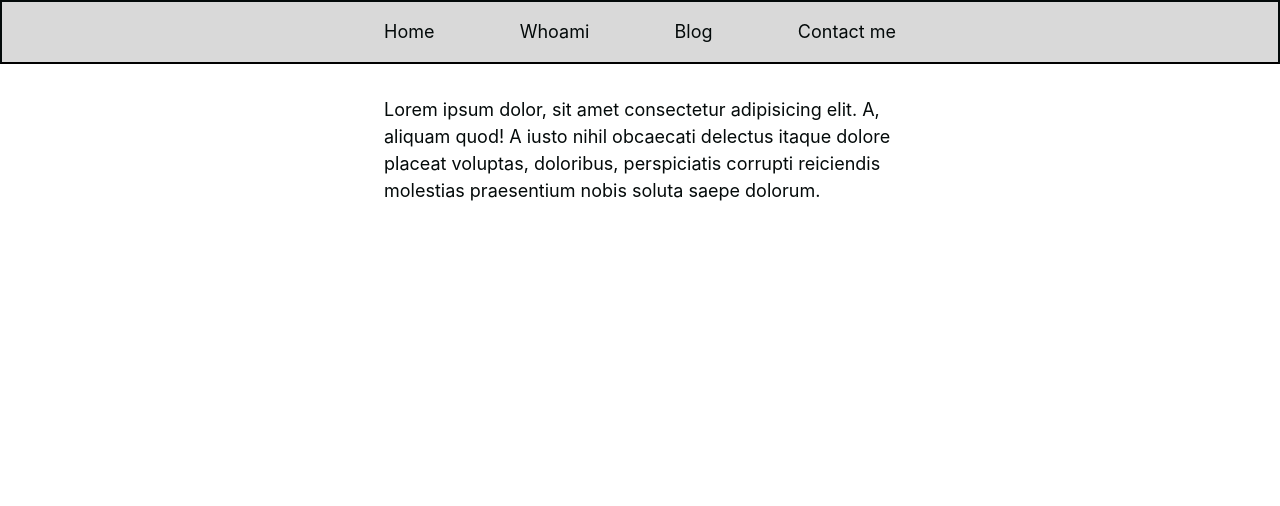
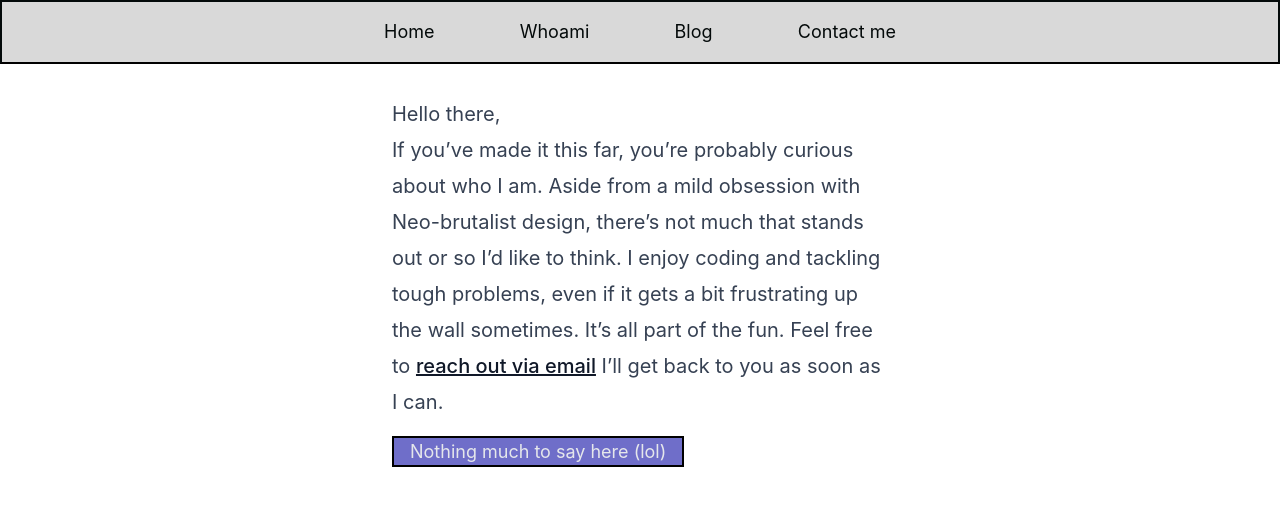
Before and after one commit to brian-mati/portfolio, a SvelteKit app: page /whoami in a window 1280 px wide. Shown: the top 506 px of the page. Built offline with nearby package versions, Linux system fonts and the light colour scheme; a web font is replaced by a local one.

Commit message:
page content complete and /store replaced with #page/state for view transitions

```diff
--- a/package.json
+++ b/package.json
@@ -26,6 +26,7 @@
 		"@sveltejs/kit": "^2.16.0",
 		"@sveltejs/vite-plugin-svelte": "^5.0.0",
 		"@tailwindcss/forms": "^0.5.9",
+		"@tailwindcss/typography": "^0.5.16",
 		"@tailwindcss/vite": "^4.0.0",
 		"@types/node": "^22",
 		"bits-ui": "^2.6.2",
--- a/src/app.css
+++ b/src/app.css
@@ -30,6 +30,7 @@
 
 @import 'tailwindcss';
 @plugin '@tailwindcss/forms';
+@plugin "@tailwindcss/typography";
 @plugin 'tailwind-scrollbar' {
 	nocompatible: true;
 	preferredstrategy: 'pseudoelements';
@@ -41,6 +42,8 @@
 	--color-light-primary: #4bbcb1;
 	--color-light-secondary: #93a8d7;
 	--color-light-accent: #6f6ec9;
+
+	--color-light-errors: #e45454;
 	--color-gray-navs: #d9d9d9;
 	--font-inter: 'Inter';
 	--font-audiowide: 'Audiowide';
--- a/src/lib/navbar.svelte
+++ b/src/lib/navbar.svelte
@@ -1,16 +1,16 @@
 <script lang="ts">
-    import { page } from "$app/stores";
+    import { page } from "$app/state";
 </script>
 
 <nav class="h-16 bg-gray-navs min-w-full border-2 border-b-black mb-8">
     <ul class="flex items-center justify-between  gap-8 max-w-lg mx-auto py-4">
-        <a  aria-current={$page.url.pathname === '/' ? 'page' : undefined} href="/" class="hover:scale-125 transition duration-150 delay-75 hover:drop-shadow-sm hover:shadow-black">Home</a>
+        <a  aria-current={page.url.pathname === '/' ? 'page' : undefined} href="/" class="hover:scale-125 transition duration-150 delay-75 hover:drop-shadow-sm hover:shadow-black">Home</a>
 
-        <a aria-current={$page.url.pathname === '/whoami' ? 'page' : undefined}  href="/whoami" class="hover:scale-125 transition duration-150 delay-75 hover:drop-shadow-sm hover:shadow-black">Whoami</a>
+        <a aria-current={page.url.pathname === '/whoami' ? 'page' : undefined}  href="/whoami" class="hover:scale-125 transition duration-150 delay-75 hover:drop-shadow-sm hover:shadow-black">Whoami</a>
 
-        <a aria-current={$page.url.pathname === '/blog' ? 'page' : undefined}  href="/blog" class="hover:scale-125 transition duration-150 delay-75 hover:drop-shadow-sm hover:shadow-black">Blog</a>
+        <a aria-current={page.url.pathname === '/blog' ? 'page' : undefined}  href="/blog" class="hover:scale-125 transition duration-150 delay-75 hover:drop-shadow-sm hover:shadow-black">Blog</a>
 
-        <a aria-current={$page.url.pathname === '/contact-me' ? 'page' : undefined}  href="/contact-me" class="hover:scale-125 transition duration-150 delay-75 hover:drop-shadow-sm hover:shadow-black">Contact me</a>
+        <a aria-current={page.url.pathname === '/contact-me' ? 'page' : undefined}  href="/contact-me" class="hover:scale-125 transition duration-150 delay-75 hover:drop-shadow-sm hover:shadow-black">Contact me</a>
 
     </ul>
 </nav>
--- a/src/routes/+layout.svelte
+++ b/src/routes/+layout.svelte
@@ -19,7 +19,7 @@
 
 
 <Navbar/>
-<main class="max-w-lg mx-auto">
+<main class="max-w-lg mx-auto px-2">
 {@render children()}
 </main>
 
@@ -55,8 +55,8 @@
 
 	@media (prefers-reduced-motion: no-preference) {
 		:root::view-transition-old(root) {
-			animation: 90ms cubic-bezier(0.4, 0, 1, 1) both fade-out,
-				300ms cubic-bezier(0.4, 0, 0.2, 1) both slide-to-left;
+			animation: 200ms cubic-bezier(0.4, 0, 1, 1) both fade-out,
+				1000ms cubic-bezier(0.4, 0, 0.2, 1) both slide-to-left;
 		}
 
 		:root::view-transition-new(root) {
--- a/src/routes/+page.svelte
+++ b/src/routes/+page.svelte
@@ -9,7 +9,7 @@
 </script>
 
 
-<p>Hello. I am Muthomi Brian Mati. A freelance web developer and designer . I enjoy bringing ideas to mind in code on this digital scape and shape the internet as we wish it to be.</p>
+<p class="" >Hello. I am Muthomi Brian Mati. A freelance web developer and designer . I enjoy bringing ideas to mind in code on this digital scape and shape the internet as we wish it to be.</p>
 
 
 
--- a/src/routes/blog/+page.svelte
+++ b/src/routes/blog/+page.svelte
@@ -0,0 +1,2 @@
+<p>Will post a few interesting takes soon.....</p>
+<p class="bg-light-errors w-fit px-8 text-gray-200 border-2 border-black mt-4">Coming soon</p>
--- a/src/routes/contact-me/+page.svelte
+++ b/src/routes/contact-me/+page.svelte
@@ -7,7 +7,7 @@
 	const email = 'brianmuthomimati@gmail.com';
     const clipboard = new UseClipboard({delay:500});
 </script>
-<p>Reach out to me by copying my email below</p>
+<p >Reach out to me by copying my email below</p>
 <button
   class="flex items-center  h-11 mt-4 border-2 border-black w-fit"
   onclick={async () => {
--- a/src/routes/whoami/+page.svelte
+++ b/src/routes/whoami/+page.svelte
@@ -1,3 +1,11 @@
 
 
-<p>Lorem ipsum dolor, sit amet consectetur adipisicing elit. A, aliquam quod! A iusto nihil obcaecati delectus itaque dolore placeat voluptas, doloribus, perspiciatis corrupti reiciendis molestias praesentium nobis soluta saepe dolorum.</p>
+<p class="prose lg:prose-xl" >Hello there,<br>
+    If you’ve made it this far, you’re probably curious about who I am.
+    Aside from a mild obsession with Neo-brutalist design, there’s not much that stands out or so I’d like to think. I enjoy coding and tackling tough problems, even if it gets a bit frustrating up the wall sometimes. It’s all part of the fun.
+
+    Feel free to <span class="font-bold"><a href="/contact-me">reach out via email</a></span>  I’ll get back to you as soon as I can.</p>
+
+<p class="bg-light-accent w-fit px-4 text-gray-200 border-2 border-black mt-4">
+    Nothing much to say here (lol)
+</p>
```
Also changed, not shown: 1 other file (tests, documents, lock files or other folders).
